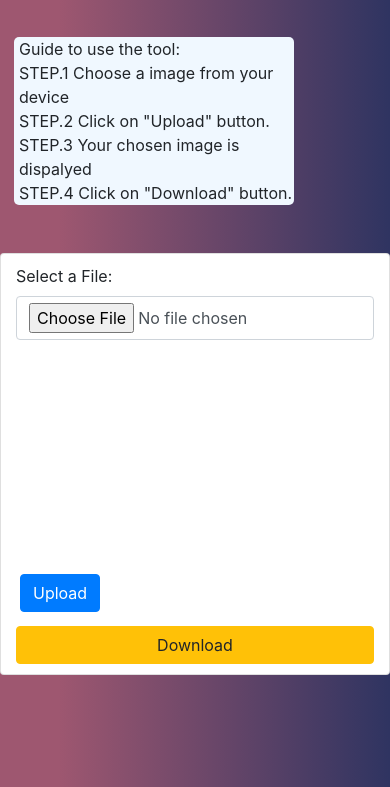
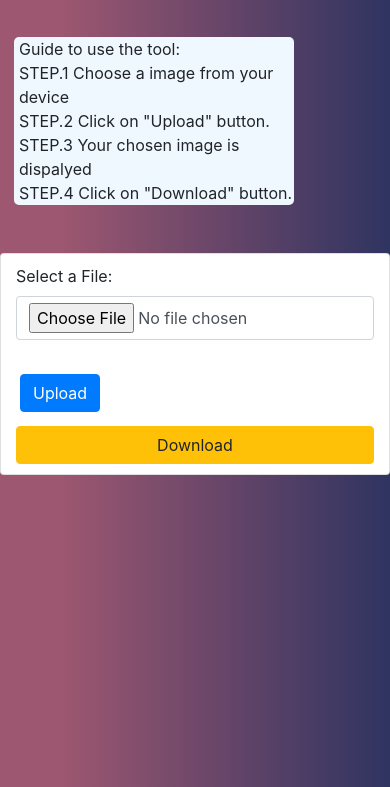
Before and after one commit to Upasanay/CodeClause_Image_Background_Remover, a plain HTML site: page index.html in a window 390 px wide. Shown: the part 57-844 px from the top of the page. Drawn offline with nearby package versions, Linux system fonts and the light colour scheme.

Commit message:
Update style.css

```diff
--- a/style.css
+++ b/style.css
@@ -22,7 +22,7 @@ body{
 
 }
 .form-group{
-    height:300px;
+    height:100px;
     padding-top:10px;
     padding-bottom:10px;
 
@@ -39,9 +39,5 @@ body{
 .no{
     font-size:20px;
 }
-.container{
-    height:200px;
 
-    margin-left:10px;
 }
-}
```
